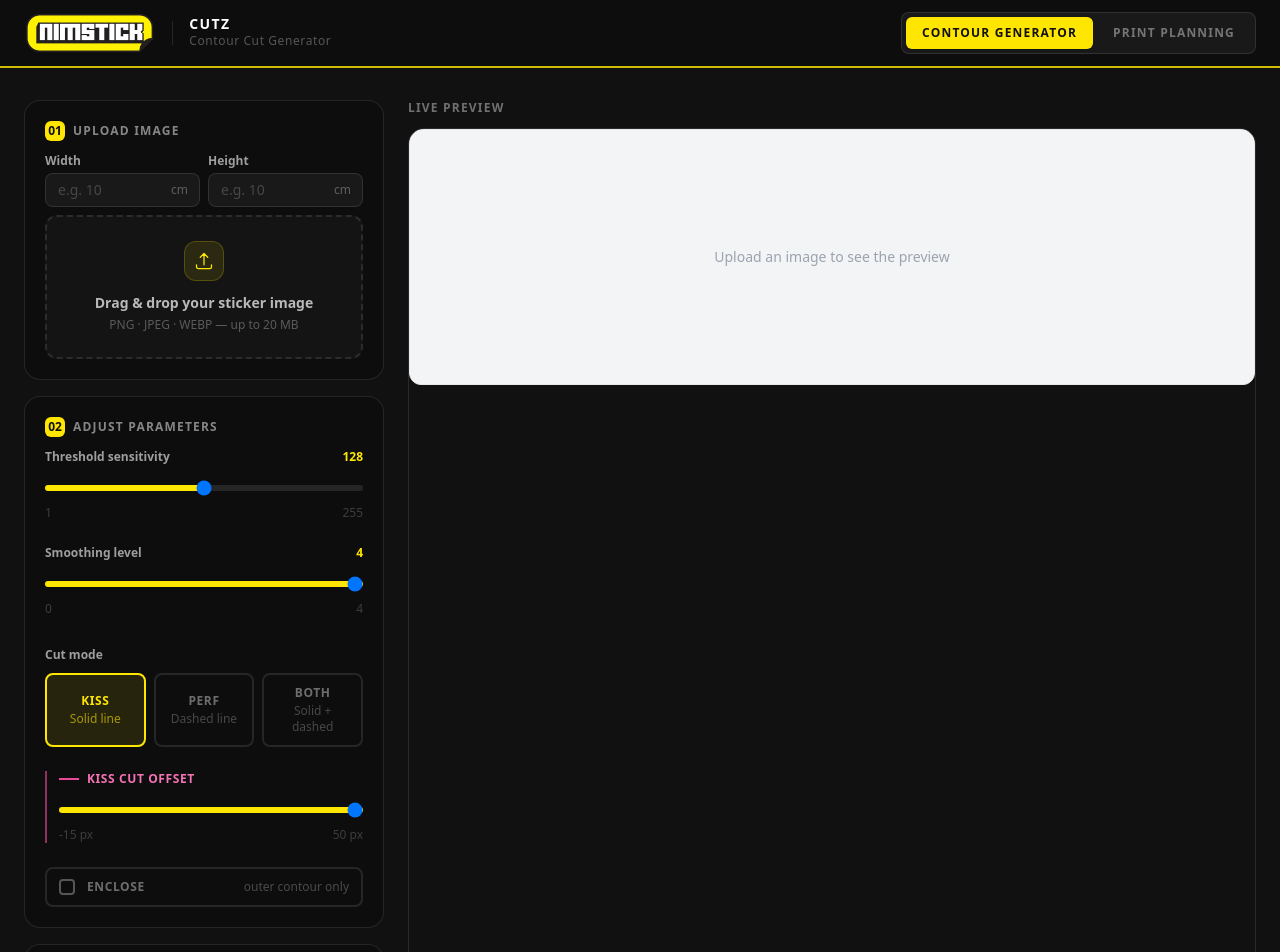
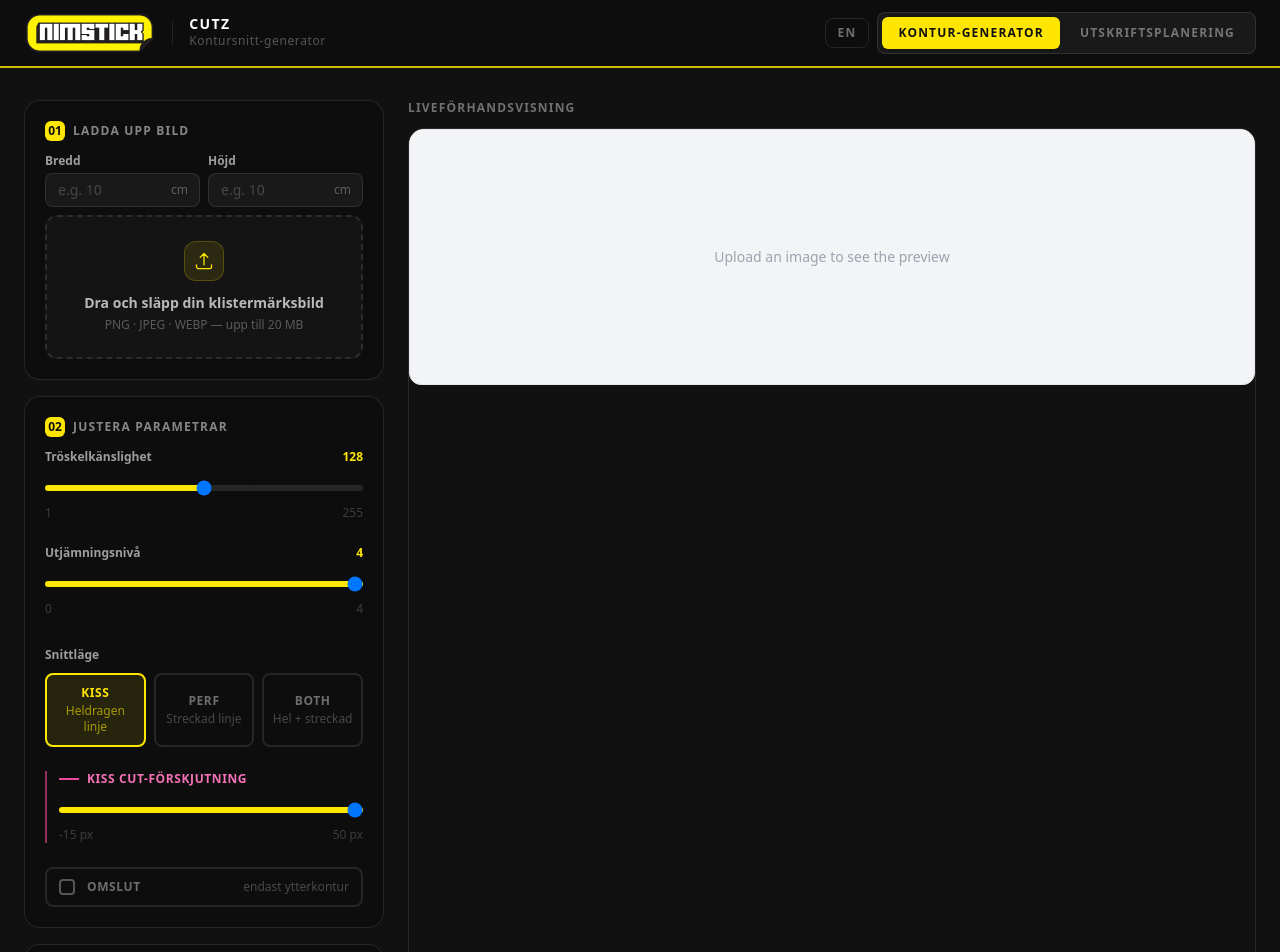
Before and after one commit to JulianSchon/sticker-contour-frontend, a React (Vite) app: page / in a window 1280 px wide. Shown: the top 952 px of the page. Built offline with nearby package versions, Linux system fonts and the light colour scheme; no server answers.

Commit message:
feat: add EN/SV language toggle

```diff
--- a/src/App.tsx
+++ b/src/App.tsx
@@ -6,6 +6,8 @@ import { DownloadButton } from './components/DownloadButton.tsx';
 import { PrintPlanningTab } from './components/PrintPlanning/PrintPlanningTab.tsx';
 import { useContour } from './hooks/useContour.ts';
 import type { ContourParams } from './types/contour.ts';
+import { LangContext } from './lib/LangContext.ts';
+import { translations, type Lang } from './lib/i18n.ts';
 
 const DEFAULT_PARAMS: ContourParams = {
   threshold: 128,
@@ -27,6 +29,8 @@ export default function App() {
   const [params, setParams] = useState<ContourParams>(DEFAULT_PARAMS);
   const [stickerWidthCm, setStickerWidthCm] = useState<number | null>(null);
   const [stickerHeightCm, setStickerHeightCm] = useState<number | null>(null);
+  const [lang, setLang] = useState<Lang>('sv');
+  const t = translations[lang];
 
   const { data: contour, isLoading, error } = useContour(file, params);
 
@@ -36,6 +40,7 @@ export default function App() {
   };
 
   return (
+    <LangContext.Provider value={{ lang, t, setLang }}>
     <div className="min-h-screen bg-nim-black flex flex-col">
 
       {/* ── Header ── */}
@@ -54,32 +59,42 @@ export default function App() {
             <div>
               <p className="text-white font-bold text-sm tracking-widest uppercase leading-none">CUTZ</p>
               <p className="text-white/30 text-xs tracking-wider mt-0.5">
-                {tab === 'print-planning' ? 'Print with OPOS Regmarks' : 'Contour Cut Generator'}
+                {tab === 'print-planning' ? t.taglinePrint : t.taglineContour}
               </p>
             </div>
           </div>
+
+          <div className="flex items-center gap-2">
+            {/* Language toggle */}
+            <button
+              onClick={() => setLang(lang === 'en' ? 'sv' : 'en')}
+              className="flex items-center gap-1.5 px-3 py-1.5 rounded-lg border border-white/10 text-xs font-bold text-white/40 hover:text-white/70 hover:border-white/20 transition-all uppercase tracking-widest"
+            >
+              {lang === 'en' ? 'SV' : 'EN'}
+            </button>
 
             {/* Tab switcher — hidden in wordpress mode */}
             {!IS_WORDPRESS && (
               <nav className="flex gap-1 bg-white/5 p-1 rounded-lg border border-white/10">
                 {([
-                { id: 'contour',        label: 'Contour Generator' },
-                { id: 'print-planning', label: 'Print Planning'    },
-              ] as { id: Tab; label: string }[]).map(t => (
+                  { id: 'contour',        label: t.tabContour },
+                  { id: 'print-planning', label: t.tabPrint   },
+                ] as { id: Tab; label: string }[]).map(tb => (
                   <button
-                  key={t.id}
-                  onClick={() => setTab(t.id)}
+                    key={tb.id}
+                    onClick={() => setTab(tb.id)}
                     className={`px-4 py-2 rounded-md text-xs font-bold uppercase tracking-widest transition-all ${
-                    tab === t.id
+                      tab === tb.id
                         ? 'bg-nim-yellow text-nim-black shadow'
                         : 'text-white/40 hover:text-white/70'
                     }`}
                   >
-                  {t.label}
+                    {tb.label}
                   </button>
                 ))}
               </nav>
             )}
+          </div>
         </div>
       </header>
 
@@ -95,7 +110,7 @@ export default function App() {
               {/* Upload */}
               <div className="bg-nim-darker rounded-2xl border border-white/10 overflow-hidden">
                 <div className="px-5 pt-5 pb-2">
-                  <StepLabel n="01" label="Upload Image" />
+                  <StepLabel n="01" label={t.step01} />
                 </div>
                 <div className="px-5 pb-5">
                   <ImageUpload
@@ -116,17 +131,17 @@ export default function App() {
               {/* Parameters */}
               <div className="bg-nim-darker rounded-2xl border border-white/10 overflow-hidden">
                 <div className="px-5 pt-5 pb-2">
-                  <StepLabel n="02" label="Adjust Parameters" />
+                  <StepLabel n="02" label={t.step02} />
                 </div>
                 <div className="px-5 pb-5">
                   <ParameterPanel params={params} onChange={setParams} />
                 </div>
               </div>
 
-              {/* Download / Add to Cart */}
+              {/* Download / Save */}
               <div className="bg-nim-darker rounded-2xl border border-white/10 overflow-hidden">
                 <div className="px-5 pt-5 pb-2">
-                  <StepLabel n="03" label={IS_WORDPRESS ? 'Save Design' : 'Download PDF'} />
+                  <StepLabel n="03" label={IS_WORDPRESS ? t.step03wp : t.step03} />
                 </div>
                 <div className="px-5 pb-5">
                   <DownloadButton file={file} params={params} widthCm={stickerWidthCm} heightCm={stickerHeightCm} />
@@ -138,14 +153,14 @@ export default function App() {
             {/* ── Preview ── */}
             <div className="flex flex-col gap-3">
               <div className="flex items-center justify-between">
-                <p className="nim-label">Live Preview</p>
+                <p className="nim-label">{t.livePreview}</p>
                 {isLoading && (
                   <span className="flex items-center gap-1.5 text-xs text-nim-yellow/70">
                     <svg className="w-3 h-3 animate-spin" fill="none" viewBox="0 0 24 24">
                       <circle className="opacity-25" cx="12" cy="12" r="10" stroke="currentColor" strokeWidth="4"/>
                       <path className="opacity-75" fill="currentColor" d="M4 12a8 8 0 018-8v8H4z"/>
                     </svg>
-                    Detecting contour…
+                    {t.detectingContour}
                   </span>
                 )}
               </div>
@@ -155,7 +170,7 @@ export default function App() {
                   <svg className="w-4 h-4 shrink-0 mt-0.5" fill="currentColor" viewBox="0 0 20 20">
                     <path fillRule="evenodd" d="M18 10a8 8 0 11-16 0 8 8 0 0116 0zm-7 4a1 1 0 11-2 0 1 1 0 012 0zm-1-9a1 1 0 00-1 1v4a1 1 0 102 0V6a1 1 0 00-1-1z" clipRule="evenodd" />
                   </svg>
-                  <span><strong>Detection failed:</strong> {error.message}</span>
+                  <span><strong>{t.detectionFailed}:</strong> {error.message}</span>
                 </div>
               )}
 
@@ -178,13 +193,14 @@ export default function App() {
       {/* ── Footer — hidden in wordpress mode ── */}
       {!IS_WORDPRESS && (
         <footer className="border-t border-white/5 px-6 py-4 flex items-center justify-between text-xs text-white/20">
-          <span>Nimstick Cutz — Internal Print Tool</span>
+          <span>{t.footerLabel}</span>
           <a href="https://nimstick.se" target="_blank" rel="noreferrer" className="hover:text-white/40 transition-colors">
             nimstick.se ↗
           </a>
         </footer>
       )}
     </div>
+    </LangContext.Provider>
   );
 }
 
--- a/src/components/DownloadButton.tsx
+++ b/src/components/DownloadButton.tsx
@@ -1,6 +1,7 @@
 import { useState } from 'react';
 import { downloadPdf, generatePdfBlob } from '../lib/api.ts';
 import type { ContourParams } from '../types/contour.ts';
+import { useLang } from '../lib/LangContext.ts';
 
 interface Props {
   file: File | null;
@@ -13,6 +14,7 @@ interface Props {
 const IS_WORDPRESS = import.meta.env.VITE_MODE === 'wordpress';
 
 export function DownloadButton({ file, params, disabled, widthCm, heightCm }: Props) {
+  const { t } = useLang();
   const [isGenerating, setIsGenerating] = useState(false);
   const [error, setError] = useState<string | null>(null);
   const [success, setSuccess] = useState(false);
@@ -48,8 +50,8 @@ export function DownloadButton({ file, params, disabled, widthCm, heightCm }: Pr
     }
   };
 
-  const label = IS_WORDPRESS ? 'Save Design' : 'Download PDF';
-  const successLabel = IS_WORDPRESS ? 'Design Saved!' : 'Downloaded!';
+  const label = IS_WORDPRESS ? t.saveDesign : t.downloadPdf;
+  const successLabel = IS_WORDPRESS ? t.designSaved : t.downloaded;
 
   return (
     <div className="space-y-3">
@@ -64,7 +66,7 @@ export function DownloadButton({ file, params, disabled, widthCm, heightCm }: Pr
               <circle className="opacity-25" cx="12" cy="12" r="10" stroke="currentColor" strokeWidth="4" />
               <path className="opacity-75" fill="currentColor" d="M4 12a8 8 0 018-8v8H4z" />
             </svg>
-            {IS_WORDPRESS ? 'Generating…' : 'Generating…'}
+            {t.generating}
           </>
         ) : success ? (
           <>
@@ -99,7 +101,7 @@ export function DownloadButton({ file, params, disabled, widthCm, heightCm }: Pr
       )}
 
       <p className="text-xs text-white/20 text-center leading-relaxed">
-        {IS_WORDPRESS ? 'Custom sticker · CutContour PDF' : 'Print-ready PDF · CutContour spot color'}
+        {IS_WORDPRESS ? t.customSticker : t.printReady}
       </p>
     </div>
   );
--- a/src/components/ImageUpload.tsx
+++ b/src/components/ImageUpload.tsx
@@ -1,6 +1,7 @@
 import { useCallback, useState } from 'react';
 import { useDropzone } from 'react-dropzone';
 import { enhanceImage } from '../lib/api.ts';
+import { useLang } from '../lib/LangContext.ts';
 
 interface Props {
   onImageSelected: (file: File, dataUrl: string) => void;
@@ -53,6 +54,7 @@ function effectiveDpi(imgPx: number, sizeCm: number) {
 }
 
 export function ImageUpload({ onImageSelected, onSizeChange }: Props) {
+  const { t } = useLang();
   const [resolutionStatus, setResolutionStatus] = useState<ResolutionStatus>('idle');
   const [imageDimensions, setImageDimensions] = useState<{ w: number; h: number } | null>(null);
   const [widthCm, setWidthCm]   = useState<number | null>(null);
@@ -173,7 +175,7 @@ export function ImageUpload({ onImageSelected, onSizeChange }: Props) {
       <div className="grid grid-cols-2 gap-2">
         {(['width', 'height'] as const).map((axis) => (
           <div key={axis}>
-            <label className="text-xs font-semibold text-white/60 block mb-1 capitalize">{axis}</label>
+            <label className="text-xs font-semibold text-white/60 block mb-1 capitalize">{axis === 'width' ? t.width : t.height}</label>
             <div className="relative">
               <input
                 type="number"
@@ -198,7 +200,7 @@ export function ImageUpload({ onImageSelected, onSizeChange }: Props) {
           : resolutionStatus === 'low' ? 'text-yellow-400'
           : 'text-red-400'
         }`}>
-          Effective resolution: {dpiDisplay} DPI
+          {t.effectiveResolution}: {dpiDisplay} DPI
         </p>
       )}
 
@@ -218,14 +220,14 @@ export function ImageUpload({ onImageSelected, onSizeChange }: Props) {
             <svg className="w-8 h-8 text-red-400 mb-2" fill="none" stroke="currentColor" viewBox="0 0 24 24">
               <path strokeLinecap="round" strokeLinejoin="round" strokeWidth={1.5} d="M12 9v3.75m9-.75a9 9 0 11-18 0 9 9 0 0118 0zm-9 3.75h.008v.008H12v-.008z" />
             </svg>
-            <p className="text-sm font-bold text-red-400">PNG, JPEG or WEBP only</p>
+            <p className="text-sm font-bold text-red-400">{t.wrongFormat}</p>
           </>
         ) : isDragActive ? (
           <>
             <svg className="w-8 h-8 text-nim-yellow mb-2" fill="none" stroke="currentColor" viewBox="0 0 24 24">
               <path strokeLinecap="round" strokeLinejoin="round" strokeWidth={1.5} d="M3 16.5v2.25A2.25 2.25 0 005.25 21h13.5A2.25 2.25 0 0021 18.75V16.5m-13.5-9L12 3m0 0l4.5 4.5M12 3v13.5" />
             </svg>
-            <p className="text-sm font-bold text-nim-yellow uppercase tracking-wider">Drop it!</p>
+            <p className="text-sm font-bold text-nim-yellow uppercase tracking-wider">{t.dropIt}</p>
           </>
         ) : (
           <>
@@ -235,8 +237,8 @@ export function ImageUpload({ onImageSelected, onSizeChange }: Props) {
                   d="M3 16.5v2.25A2.25 2.25 0 005.25 21h13.5A2.25 2.25 0 0021 18.75V16.5m-13.5-9L12 3m0 0l4.5 4.5M12 3v13.5" />
               </svg>
             </div>
-            <p className="text-sm font-semibold text-white/70">Drag & drop your sticker image</p>
-            <p className="text-xs text-white/30 mt-1">PNG · JPEG · WEBP — up to 20 MB</p>
+            <p className="text-sm font-semibold text-white/70">{t.dragDrop}</p>
+            <p className="text-xs text-white/30 mt-1">{t.dropFormats}</p>
           </>
         )}
       </div>
@@ -256,14 +258,14 @@ export function ImageUpload({ onImageSelected, onSizeChange }: Props) {
           </svg>
           <div className="flex-1">
             <p className={`text-xs font-bold ${resolutionStatus === 'blocked' ? 'text-red-400' : 'text-yellow-400'}`}>
-              {resolutionStatus === 'blocked' ? 'Resolution too low' : 'Low resolution'} ({imageDimensions.w}×{imageDimensions.h}px
+              {resolutionStatus === 'blocked' ? t.resolutionTooLow : t.lowResolution} ({imageDimensions.w}×{imageDimensions.h}px
               {dpiDisplay !== null ? `, ${dpiDisplay} DPI` : ''})
             </p>
             <p className={`text-xs mt-0.5 ${resolutionStatus === 'blocked' ? 'text-red-400/70' : 'text-yellow-400/70'}`}>
               {resolutionStatus === 'blocked'
-                ? `Minimum ${DPI_MIN} DPI required.`
-                : `Recommended ${DPI_GOOD} DPI for best print quality.`
-              } Use AI to enhance.
+                ? `${t.minRequired} ${DPI_MIN} ${t.dpiRequired}`
+                : `${t.recommendedDpi} ${DPI_GOOD} ${t.dpiQuality}`
+              } {t.useAI}
             </p>
             <button
               onClick={handleEnhance}
@@ -276,14 +278,14 @@ export function ImageUpload({ onImageSelected, onSizeChange }: Props) {
                     <circle className="opacity-25" cx="12" cy="12" r="10" stroke="currentColor" strokeWidth="4" />
                     <path className="opacity-75" fill="currentColor" d="M4 12a8 8 0 018-8v8H4z" />
                   </svg>
-                  Enhancing… (this may take ~30s)
+                  {t.enhancing}
                 </>
               ) : (
                 <>
                   <svg className="w-3 h-3" fill="none" stroke="currentColor" viewBox="0 0 24 24">
                     <path strokeLinecap="round" strokeLinejoin="round" strokeWidth={2} d="M5 3v4M3 5h4M6 17v4m-2-2h4m5-16l2.286 6.857L21 12l-5.714 2.143L13 21l-2.286-6.857L5 12l5.714-2.143L13 3z" />
                   </svg>
-                  Enhance with AI (4× upscale)
+                  {t.enhanceBtn}
                 </>
               )}
             </button>
@@ -300,7 +302,7 @@ export function ImageUpload({ onImageSelected, onSizeChange }: Props) {
             <path fillRule="evenodd" d="M10 18a8 8 0 100-16 8 8 0 000 16zm3.707-9.293a1 1 0 00-1.414-1.414L9 10.586 7.707 9.293a1 1 0 00-1.414 1.414l2 2a1 1 0 001.414 0l4-4z" clipRule="evenodd" />
           </svg>
           <p className="text-xs font-bold text-green-400">
-            Good resolution ({imageDimensions.w}×{imageDimensions.h}px
+            {t.goodResolution} ({imageDimensions.w}×{imageDimensions.h}px
             {dpiDisplay !== null ? `, ${dpiDisplay} DPI` : ''})
           </p>
         </div>
--- a/src/components/ParameterPanel.tsx
+++ b/src/components/ParameterPanel.tsx
@@ -1,4 +1,5 @@
 import type { ContourParams } from '../types/contour.ts';
+import { useLang } from '../lib/LangContext.ts';
 
 interface Props {
   params: ContourParams;
@@ -44,31 +45,33 @@ function Slider({ label, value, min, max, step, unit = '', onChange }: SliderPro
   );
 }
 
-const CUT_MODES = [
-  { value: 'kiss', label: 'Kiss',  desc: 'Solid line',       color: '#ec4899' },
-  { value: 'perf', label: 'Perf',  desc: 'Dashed line',      color: '#f97316' },
-  { value: 'both', label: 'Both',  desc: 'Solid + dashed',   color: '#FFE600' },
-] as const;
 
 export function ParameterPanel({ params, onChange }: Props) {
+  const { t } = useLang();
   const set = <K extends keyof ContourParams>(key: K, value: ContourParams[K]) =>
     onChange({ ...params, [key]: value });
 
   const showKiss = params.cutMode === 'kiss' || params.cutMode === 'both';
   const showPerf = params.cutMode === 'perf' || params.cutMode === 'both';
 
+  const CUT_MODES = [
+    { value: 'kiss', label: 'Kiss', desc: t.solidLine,    color: '#ec4899' },
+    { value: 'perf', label: 'Perf', desc: t.dashedLine,   color: '#f97316' },
+    { value: 'both', label: 'Both', desc: t.solidDashed,  color: '#FFE600' },
+  ] as const;
+
   return (
     <div className="space-y-6">
 
       <Slider
-        label="Threshold sensitivity"
+        label={t.thresholdSensitivity}
         value={params.threshold}
         min={1} max={255} step={1}
         onChange={v => set('threshold', v)}
       />
 
       <Slider
-        label="Smoothing level"
+        label={t.smoothingLevel}
         value={params.smoothing}
         min={0} max={4} step={1}
         onChange={v => set('smoothing', v)}
@@ -76,7 +79,7 @@ export function ParameterPanel({ params, onChange }: Props) {
 
       {/* Cut mode */}
       <div className="space-y-2">
-        <span className="text-xs font-semibold text-white/60">Cut mode</span>
+        <span className="text-xs font-semibold text-white/60">{t.cutMode}</span>
         <div className="grid grid-cols-3 gap-2">
           {CUT_MODES.map(mode => (
             <button
@@ -100,7 +103,7 @@ export function ParameterPanel({ params, onChange }: Props) {
         <div className="pl-3 border-l-2 border-pink-500/60 space-y-2">
           <div className="flex items-center gap-2">
             <span className="inline-block w-5 h-0.5 bg-pink-500" />
-            <span className="text-xs font-bold text-pink-400 uppercase tracking-wider">Kiss cut offset</span>
+            <span className="text-xs font-bold text-pink-400 uppercase tracking-wider">{t.kissCutOffset}</span>
           </div>
           <Slider
             label=""
@@ -116,7 +119,7 @@ export function ParameterPanel({ params, onChange }: Props) {
         <div className="pl-3 border-l-2 border-orange-500/60 space-y-2">
           <div className="flex items-center gap-2">
             <span className="inline-block w-5 border-t-2 border-dashed border-orange-500" />
-            <span className="text-xs font-bold text-orange-400 uppercase tracking-wider">Perf cut offset</span>
+            <span className="text-xs font-bold text-orange-400 uppercase tracking-wider">{t.perfCutOffset}</span>
           </div>
           <Slider
             label=""
@@ -146,9 +149,9 @@ export function ParameterPanel({ params, onChange }: Props) {
           )}
         </span>
         <span className={`text-xs font-bold uppercase tracking-wider ${params.enclose ? 'text-nim-yellow' : 'text-white/40'}`}>
-          Enclose
+          {t.enclose}
         </span>
-        <span className="ml-auto text-xs text-white/25">outer contour only</span>
+        <span className="ml-auto text-xs text-white/25">{t.outerContourOnly}</span>
       </button>
     </div>
   );
--- /dev/null
+++ b/src/lib/LangContext.ts
@@ -0,0 +1,18 @@
+import { createContext, useContext } from 'react';
+import { translations, type Lang, type T } from './i18n.ts';
+
+interface LangContextValue {
+  lang: Lang;
+  t: T;
+  setLang: (lang: Lang) => void;
+}
+
+export const LangContext = createContext<LangContextValue>({
+  lang: 'en',
+  t: translations.en,
+  setLang: () => {},
+});
+
+export function useLang() {
+  return useContext(LangContext);
+}
--- /dev/null
+++ b/src/lib/i18n.ts
@@ -0,0 +1,128 @@
+export type Lang = 'en' | 'sv';
+
+export const translations = {
+  en: {
+    // Header
+    taglineContour: 'Contour Cut Generator',
+    taglinePrint: 'Print with OPOS Regmarks',
+    tabContour: 'Contour Generator',
+    tabPrint: 'Print Planning',
+
+    // Steps
+    step01: 'Upload Image',
+    step02: 'Adjust Parameters',
+    step03: 'Download PDF',
+    step03wp: 'Save Design',
+
+    // ImageUpload
+    width: 'Width',
+    height: 'Height',
+    effectiveResolution: 'Effective resolution',
+    dragDrop: 'Drag & drop your sticker image',
+    dropFormats: 'PNG · JPEG · WEBP — up to 20 MB',
+    dropIt: 'Drop it!',
+    wrongFormat: 'PNG, JPEG or WEBP only',
+    resolutionTooLow: 'Resolution too low',
+    lowResolution: 'Low resolution',
+    minRequired: 'Minimum',
+    dpiRequired: 'DPI required.',
+    recommendedDpi: 'Recommended',
+    dpiQuality: 'DPI for best print quality.',
+    useAI: 'Use AI to enhance.',
+    enhanceBtn: 'Enhance with AI (4× upscale)',
+    enhancing: 'Enhancing… (this may take ~30s)',
+    goodResolution: 'Good resolution',
+
+    // ParameterPanel
+    thresholdSensitivity: 'Threshold sensitivity',
+    smoothingLevel: 'Smoothing level',
+    cutMode: 'Cut mode',
+    kissCutOffset: 'Kiss cut offset',
+    perfCutOffset: 'Perf cut offset',
+    enclose: 'Enclose',
+    outerContourOnly: 'outer contour only',
+    solidLine: 'Solid line',
+    dashedLine: 'Dashed line',
+    solidDashed: 'Solid + dashed',
+
+    // DownloadButton
+    downloadPdf: 'Download PDF',
+    saveDesign: 'Save Design',
+    downloaded: 'Downloaded!',
+    designSaved: 'Design Saved!',
+    generating: 'Generating…',
+    printReady: 'Print-ready PDF · CutContour spot color',
+    customSticker: 'Custom sticker · CutContour PDF',
+
+    // Preview
+    livePreview: 'Live Preview',
+    detectingContour: 'Detecting contour…',
+    detectionFailed: 'Detection failed',
+
+    // Footer
+    footerLabel: 'Nimstick Cutz — Internal Print Tool',
+  },
+  sv: {
+    // Header
+    taglineContour: 'Kontursnitt-generator',
+    taglinePrint: 'Utskriftsplanering med OPOS-märken',
+    tabContour: 'Kontur-generator',
+    tabPrint: 'Utskriftsplanering',
+
+    // Steps
+    step01: 'Ladda upp bild',
+    step02: 'Justera parametrar',
+    step03: 'Ladda ner PDF',
+    step03wp: 'Spara design',
+
+    // ImageUpload
+    width: 'Bredd',
+    height: 'Höjd',
+    effectiveResolution: 'Effektiv upplösning',
+    dragDrop: 'Dra och släpp din klistermärksbild',
+    dropFormats: 'PNG · JPEG · WEBP — upp till 20 MB',
+    dropIt: 'Släpp!',
+    wrongFormat: 'Endast PNG, JPEG eller WEBP',
+    resolutionTooLow: 'För låg upplösning',
+    lowResolution: 'Låg upplösning',
+    minRequired: 'Minst',
+    dpiRequired: 'DPI krävs.',
+    recommendedDpi: 'Rekommenderat',
+    dpiQuality: 'DPI för bästa utskriftskvalitet.',
+    useAI: 'Använd AI för att förbättra.',
+    enhanceBtn: 'Förbättra med AI (4× uppskalning)',
+    enhancing: 'Förbättrar… (kan ta ~30s)',
+    goodResolution: 'Bra upplösning',
+
+    // ParameterPanel
+    thresholdSensitivity: 'Tröskelkänslighet',
+    smoothingLevel: 'Utjämningsnivå',
+    cutMode: 'Snittläge',
+    kissCutOffset: 'Kiss cut-förskjutning',
+    perfCutOffset: 'Perf cut-förskjutning',
+    enclose: 'Omslut',
+    outerContourOnly: 'endast ytterkontur',
+    solidLine: 'Heldragen linje',
+    dashedLine: 'Streckad linje',
+    solidDashed: 'Hel + streckad',
+
+    // DownloadButton
+    downloadPdf: 'Ladda ner PDF',
+    saveDesign: 'Spara design',
+    downloaded: 'Nedladdad!',
+    designSaved: 'Design sparad!',
+    generating: 'Genererar…',
+    printReady: 'Utskriftsklar PDF · CutContour-färg',
+    customSticker: 'Anpassat klistermärke · CutContour PDF',
+
+    // Preview
+    livePreview: 'Liveförhandsvisning',
+    detectingContour: 'Identifierar kontur…',
+    detectionFailed: 'Identifiering misslyckades',
+
+    // Footer
+    footerLabel: 'Nimstick Cutz — Internt utskriftsverktyg',
+  },
+} satisfies Record<Lang, Record<string, string>>;
+
+export type T = typeof translations.en;
```
Lines whose indentation alone changed are shown as unchanged.
